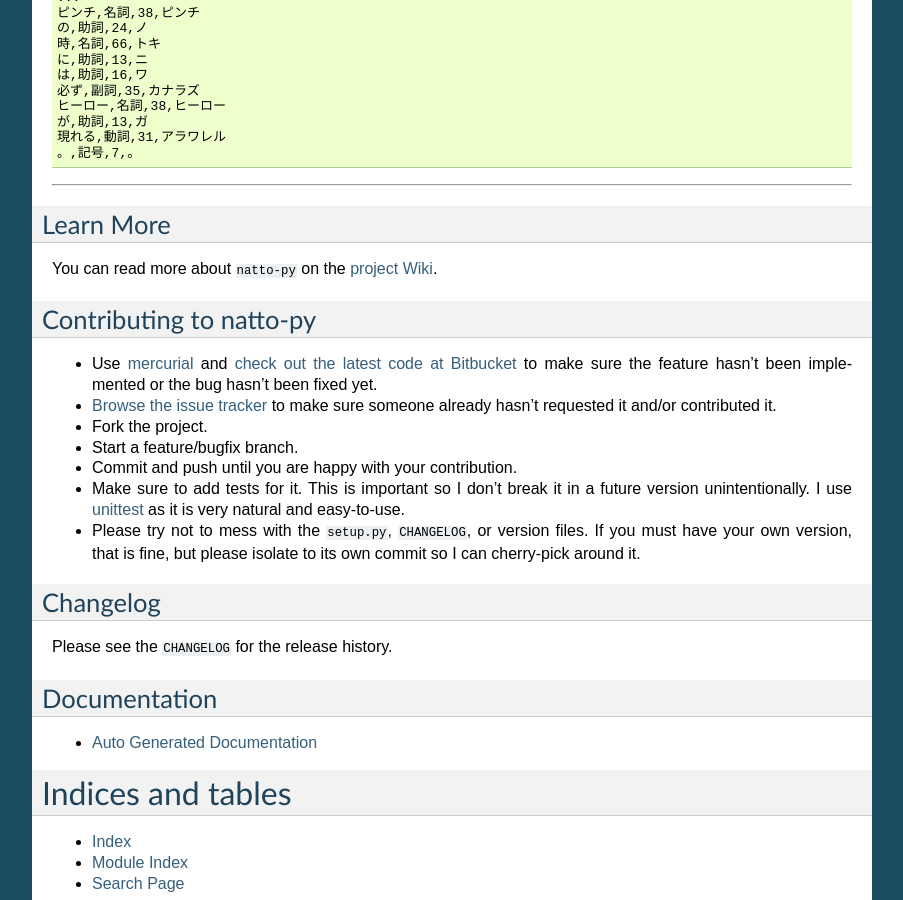
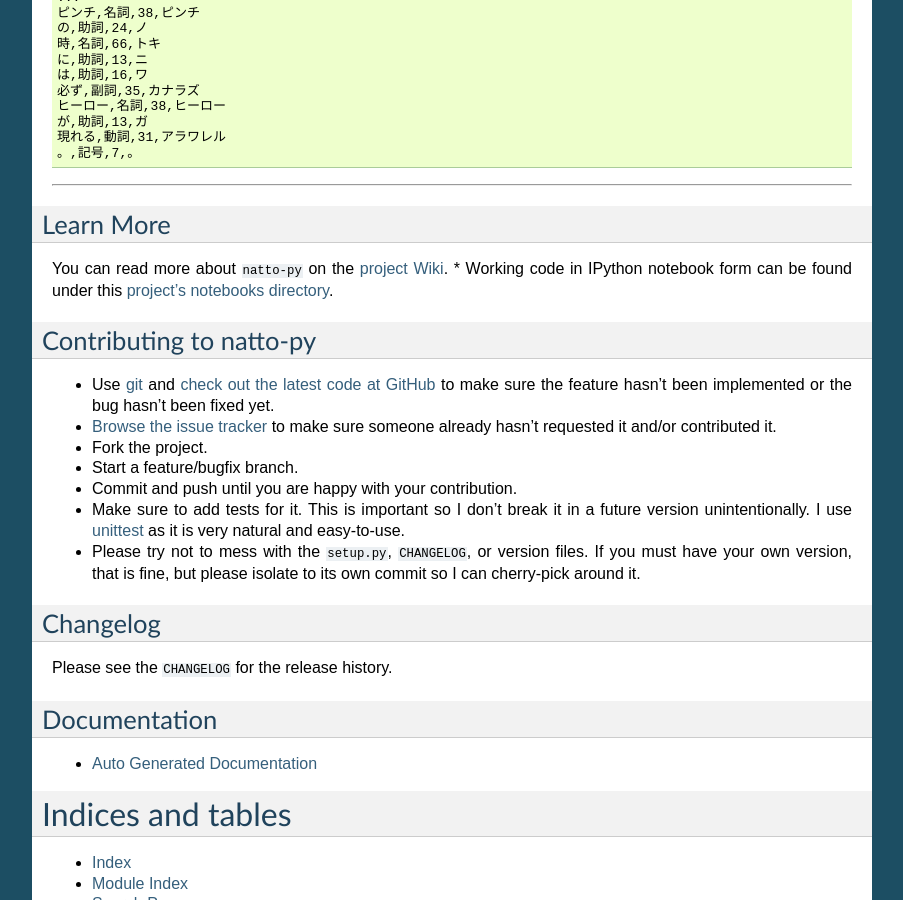
Before and after one commit to buruzaemon/natto-py, a Sphinx documentation site: the page built from docs/index.rst, in a window 1280 px wide and 900 px high, scrolled down 3671 px. Shown: the whole window, without its empty margins (198-1101 px from the left). Built offline with Sphinx 7.4.7, drawn with Linux system fonts in a browser that asks for light colours; some of the changed text lies outside the part shown.

Commit message:
Work on Issue 11, preparing for 0.2.0 release.

```diff
--- a/docs/index.rst
+++ b/docs/index.rst
@@ -14,7 +14,7 @@
 it is **not** a C extension. ``natto-py`` will run on Mac OS, Windows and
 \*nix.
 
-You can learn more about `natto-py at Bitbucket`_.
+You can learn more about `natto-py at GitHub`_.
 
 Requirements
 -------------
@@ -217,10 +217,12 @@
 Learn More
 ----------
 You can read more about ``natto-py`` on the `project Wiki`_.
+* Working code in IPython notebook form can be found under this `project's notebooks directory`_.
+
 
 Contributing to natto-py
 ------------------------
-- Use mercurial_ and `check out the latest code at Bitbucket`_ to make sure the
+- Use git_ and `check out the latest code at GitHub`_ to make sure the
   feature hasn't been implemented or the bug hasn't been fixed yet.
 - `Browse the issue tracker`_ to make sure someone already hasn't requested it
   and/or contributed it.
@@ -245,7 +247,7 @@
 .. _MeCab: http://mecab.googlecode.com/svn/trunk/mecab/doc/index.html
 .. _mecab-ipadic: https://mecab.googlecode.com/files/mecab-ipadic-2.7.0-20070801.tar.gz
 .. _mecab-jumandic: https://mecab.googlecode.com/files/mecab-jumandic-5.1-20070304.tar.gz
-.. _natto-py at Bitbucket: https://bitbucket.org/buruzaemon/natto-py
+.. _natto-py at GitHub: https://github.com/buruzaemon/natto-py
 .. _MeCab 0.996: http://code.google.com/p/mecab/downloads/list
 .. _cffi 0.8.6: https://bitbucket.org/cffi/cffi
 .. _Python 2.7.8: https://www.python.org/download/releases/2.7.8/
@@ -254,10 +256,11 @@
 .. _Python 3.4.2: https://www.python.org/downloads/release/python-342/
 .. _NLTK3's lead: https://github.com/nltk/nltk/wiki/Porting-your-code-to-NLTK-3.0
 .. _Python with-statement: https://www.python.org/dev/peps/pep-0343/
-.. _project Wiki: https://bitbucket.org/buruzaemon/natto-py/wiki/Home
-.. _mercurial: http://mercurial.selenic.com/
-.. _check out the latest code at Bitbucket: https://bitbucket.org/buruzaemon/natto-py/src
-.. _Browse the issue tracker: https://bitbucket.org/buruzaemon/natto-py/issues?status=new&status=open
+.. _project Wiki: https://github.com/buruzaemon/natto-py/wiki
+.. _project's notebooks directory: https://github.com/buruzaemon/natto-py/tree/master/notebooks
+.. _git: http://git-scm.com/downloads
+.. _check out the latest code at GitHub: https://github.com/buruzaemon/natto-py
+.. _Browse the issue tracker: https://github.com/buruzaemon/natto-py/issues
 .. _unittest: http://pythontesting.net/framework/unittest/unittest-introduction/
 .. |copy| unicode:: 0xA9 .. copyright sign
 
--- a/natto/__init__.py
+++ b/natto/__init__.py
@@ -6,8 +6,8 @@
 from .mecab import MeCab
 from .node import MeCabNode
 
-__version__ = '0.1.0'
-__version_info__ = (0, 1, 0)
+__version__ = '0.2.0'
+__version_info__ = (0, 2, 0)
 
 
 '''
```
Also changed, not shown: other parts of docs/index.rst (+2 -2 lines), 3 other files.
